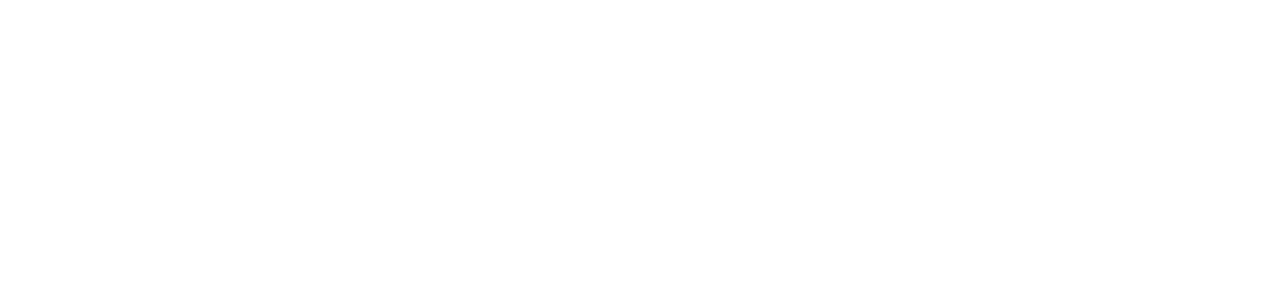
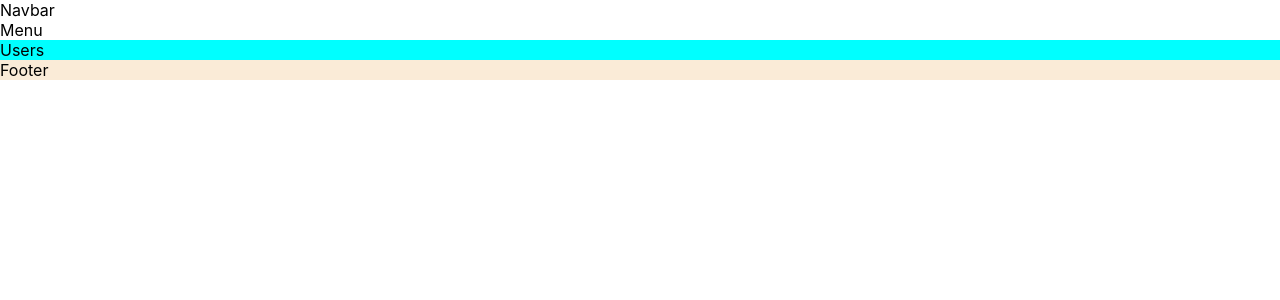
Before and after one commit to G-V-Utong/geeqpay-admin-dashboard, a React app: page /users in a window 1280 px wide. Shown: the top 300 px of the page. Built offline with nearby package versions, Linux system fonts and the light colour scheme; the HTML template or start-up script is replaced by a standard one.

Commit message:
main menu setup

```diff
--- a/src/App.tsx
+++ b/src/App.tsx
@@ -3,15 +3,39 @@
 import {
   createBrowserRouter,
   RouterProvider,
-  Route,
-  Link,
+  Outlet
 } from "react-router-dom";
 import Users from "./users/Users";
 import Products from "./products/Products";
+import Navbar from "./components/navbar/Navbar";
+import Menu from "./components/menu/Menu";
+import Footer from "./components/footer/Footer";
+import './styles/global.scss'
 
 function App() {
 
+  const Layout = () => {
+    return (
+      <div className="main">
+        <Navbar/>
+        <div className="container">
+          <div className="menuContainer">
+            <Menu/>
+          </div>
+          <div className="contentContainer">
+            <Outlet/>
+          </div>
+        </div>
+        <Footer/>
+      </div>
+    )
+  }
+
   const router = createBrowserRouter([
+    {
+      path:"/",
+      element:<Layout/>,
+      children:[
         {
           path: "/",
           element: (
@@ -30,6 +54,8 @@
             <Products/>
         )
         },
+      ]
+    }
   ]);
 
   return <RouterProvider router={router} />
--- a/src/components/footer/Footer.tsx
+++ b/src/components/footer/Footer.tsx
@@ -3,7 +3,7 @@
 const Footer = () => {
   return (
     <div className='footer'>
-
+      Footer
     </div>
   )
 }
--- a/src/components/menu/Menu.tsx
+++ b/src/components/menu/Menu.tsx
@@ -3,7 +3,7 @@
 const Menu = () => {
   return (
     <div>
-
+      Menu
     </div>
   )
 }
--- a/src/components/navbar/Navbar.tsx
+++ b/src/components/navbar/Navbar.tsx
@@ -4,7 +4,7 @@
 const Navbar = () => {
   return (
     <div className='navbar'>
-
+      Navbar
     </div>
   )
 }
--- a/src/products/Products.tsx
+++ b/src/products/Products.tsx
@@ -3,7 +3,7 @@
 const Products = () => {
   return (
     <div className='products'>
-
+      Products
     </div>
   )
 }
--- a/src/styles/global.scss
+++ b/src/styles/global.scss
@@ -8,3 +8,7 @@
   text-decoration: none;
   color: inherit;
 }
+
+.main{
+  font-family: "Inter", sans-serif;
+}
--- /dev/null
+++ b/src/styles/variables.scss
@@ -0,0 +1,10 @@
+// BG
+$main-bg: #FAFAFA;
+$main-bg-dark: #2a3447;
+$soft-bg: #384256;
+$dark-bg: #222b3c;
+//TEXT
+$main-color: #26282C;
+$main-color-dark: white;
+$soft-color: #ddd;
+$dark-color: #2a3447;
--- a/src/users/Users.tsx
+++ b/src/users/Users.tsx
@@ -2,7 +2,7 @@
 const Users = () => {
   return (
     <div className='users'>
-
+      Users
     </div>
   )
 }
```
Lines whose indentation alone changed are shown as unchanged.
